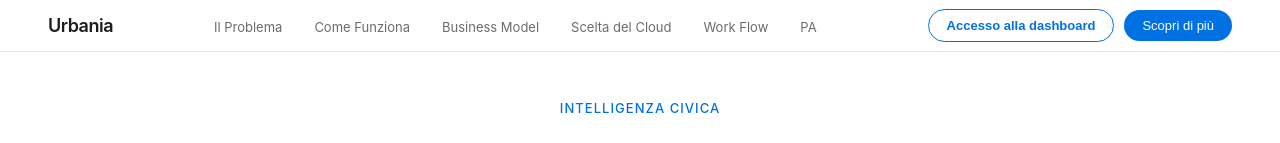
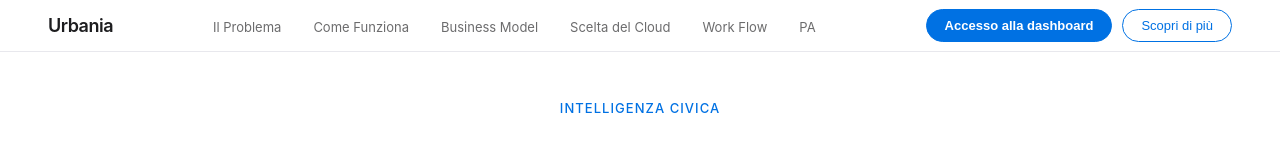
Before and after one commit to federico-chisesi/Urbania, a plain HTML site: page index.html in a window 1280 px wide. Shown: the top 143 px of the page. Drawn offline with nearby package versions, Linux system fonts and the light colour scheme; a web font is replaced by a local one.

Commit message:
Update index.html

```diff
--- a/index.html
+++ b/index.html
@@ -70,18 +70,18 @@
   .nav-links a:hover { opacity: 1; }
 
   .nav-cta {
-    background: var(--blue);
-    color: #fff;
-    border: none;
+    background: transparent;
+    color: var(--blue);
+    border: 1.5px solid var(--blue);
     border-radius: 980px;
     padding: 8px 18px;
     font-size: 13px;
     font-weight: 500;
     cursor: pointer;
-    transition: background 0.2s;
-  }
-
-  .nav-cta:hover { background: #0077ed; }
+    transition: all 0.2s;
+  }
+
+  .nav-cta:hover { background: var(--blue-light); }
 
   /* SECTIONS */
   section {
@@ -997,8 +997,8 @@
 
   /* ── ACCESSO DASHBOARD + DASHBOARD PREMIUM ── */
   .nav-dashboard-btn {
-    background: transparent;
-    color: var(--blue);
+    background: var(--blue);
+    color: #fff;
     border: 1.5px solid var(--blue);
     border-radius: 980px;
     padding: 8px 18px;
@@ -1009,7 +1009,7 @@
     margin-left: 10px;
     white-space: nowrap;
   }
-  .nav-dashboard-btn:hover { background: var(--blue-light); }
+  .nav-dashboard-btn:hover { background: #0077ed; }
   .nav-actions { display:flex; align-items:center; gap:10px; }
   .nav-mobile-dashboard {
     margin: 8px 24px 0;
```
